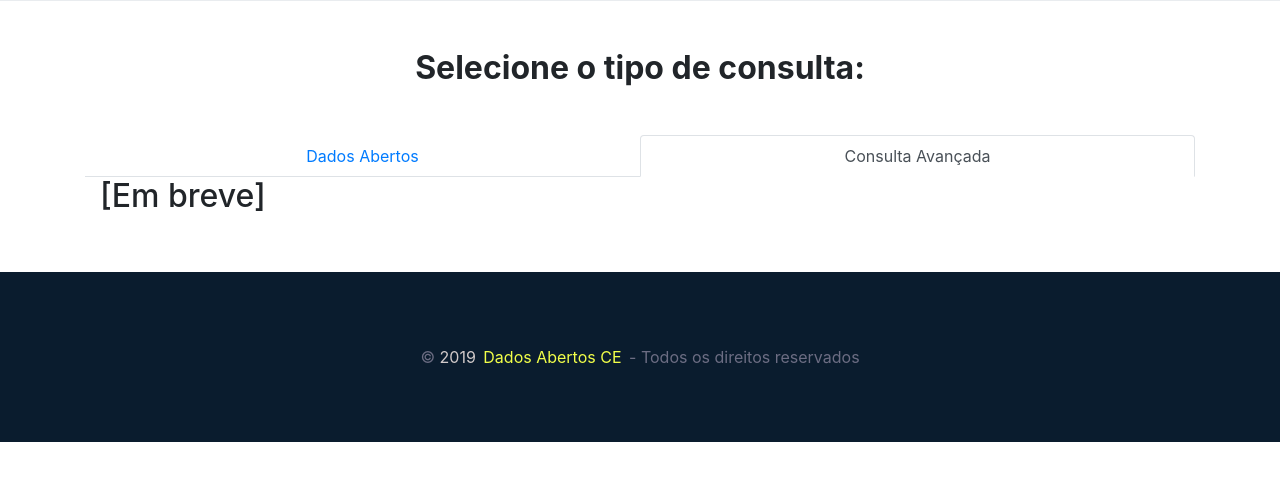
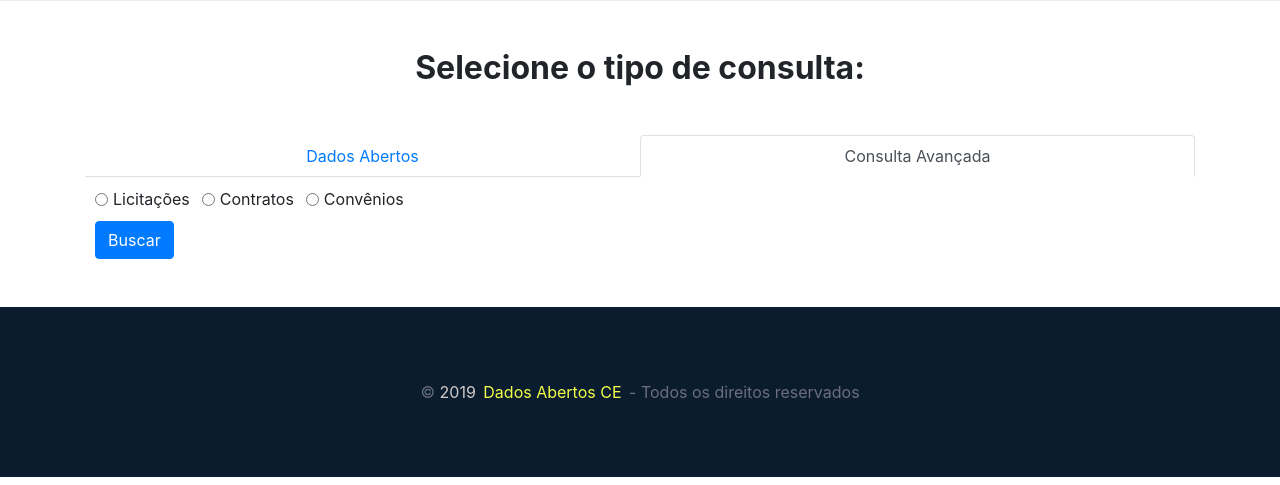
Before and after one commit to mvsombra/dados-abertos, a Flask app: page / in a window 1280 px wide, after a click on "Consulta Avançada". Shown: the part 315-800 px from the top of the page. Run offline with Flask 2, Linux system fonts and the light colour scheme; some libraries are stand-ins or nearby versions.

Commit message:
[Beta] Início Desenvolvimento Form Avançado

```diff
--- a/templates/index.html
+++ b/templates/index.html
@@ -104,6 +104,8 @@
                                             </div>
                                         </div>
 
+
+
                                         <input type="hidden" name="tipo" value="dados">
 
                                         <div class="form-row form-line">
@@ -114,7 +116,29 @@
 
                                 <div class="tab-pane fade show text-align form-new {{ class_avanc }}" id="form-avancada" role="tabpanel" aria-labelledby="form-avancada">
                                     <div class="container">
-                                        <h2>[Em breve]</h2>
+                                        <form method="post">
+                                            <div class="form-row form-line">
+                                                <div class="form-check form-check-inline">
+                                                    <input class="form-check-input" type="radio" name="radioop" id="radiolic" value="lic">
+                                                    <label class="form-check-label" for="radiolic">Licitações</label>
+                                                </div>
+
+                                                <div class="form-check form-check-inline">
+                                                    <input class="form-check-input" type="radio" name="radioop" id="radiocont" value="cont">
+                                                    <label class="form-check-label" for="radiolic">Contratos</label>
+                                                </div>
+
+                                                <div class="form-check form-check-inline">
+                                                    <input class="form-check-input" type="radio" name="radioop" id="radioconv" value="conv">
+                                                    <label class="form-check-label" for="radiolic">Convênios</label>
+                                                </div>
+                                            </div>
+                                            <input type="hidden" name="tipo" value="avancado">
+
+                                            <div class="form-row form-line">
+                                                <button type="submit" class="btn btn-primary">Buscar</button>
+                                            </div>
+                                        </form>
                                     </div>
                                 </div>
                             </div>
```
